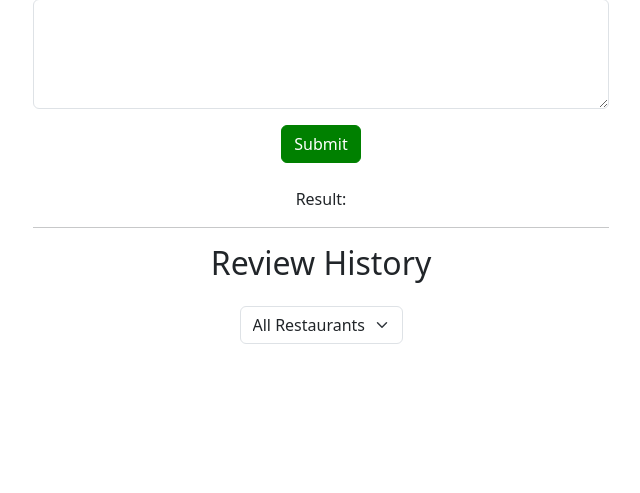
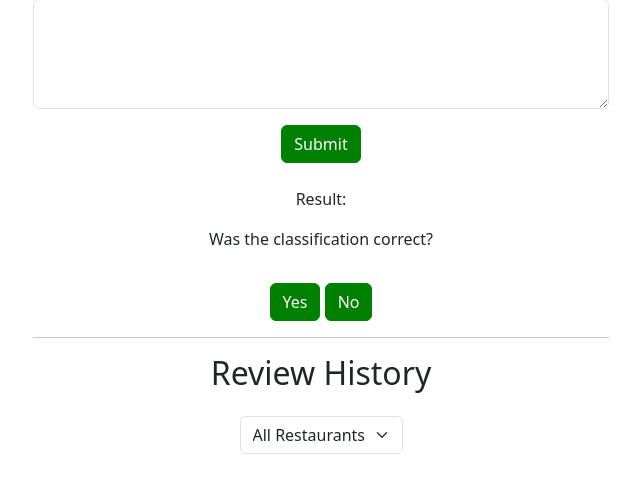
Before and after one commit to remla23-team09/app, a Flask app: page / in a window 1280 px wide. Shown: the part 239-732 px from the top of the page, without its empty margins (319-959 px from the left). Run offline with Flask 2, Linux system fonts and the light colour scheme.

Commit message:
Implemented classification accuracy metric

```diff
--- a/app.py
+++ b/app.py
@@ -1,23 +1,21 @@
-from flask import Flask, render_template, request, jsonify
+from flask import Flask, render_template, request, jsonify, Response
 import os
 import requests
 from test_package_15551 import cookie2dict
-from prometheus_client import Counter, Gauge, Histogram, Summary, make_wsgi_app
+from prometheus_client import Counter, make_wsgi_app
 from werkzeug.middleware.dispatcher import DispatcherMiddleware
 
 app = Flask(__name__)
 
 MODEL_SERVICE_URL = os.environ.get("MODEL_HOST", "http://localhost:8081")
 APP_VERSION = os.environ.get("APP_VERSION", "0.0.0.0")
-#MODEL_SERVICE_URL = "http://localhost:8081"
 
 history = []
 
 button_counter = Counter("button_counter", "Count the number of button presses.")
 invalid_input_counter = Counter("invalid_input_counter", "Count the number of invalid user inputs.")
-# time_individual = Gauge("gauge_time", "Count the duration for different steps.", ["step"])
-# size_of_input = Histogram("histogram_size_of_input", "The number of characters in the input.", buckets=[0, 5, 10, 15, 20, 25, 50, 75, 100])
-# time_summary = Summary("summary_time", "Summarizing duration for different steps", ["step"])
+correct_predictions = Counter("correct_predictions", "Count the number of correct predictions.")
+wrong_predictions = Counter("wrong_predictions", "Count the number of wrong predictions.")
 
 app.wsgi_app = DispatcherMiddleware(app.wsgi_app, {
     '/metrics': make_wsgi_app()
@@ -62,5 +60,17 @@ def analyze():
 
     return jsonify({"sentiment": sentiment})
 
+@app.route("/evaluate/correct", methods=["POST"])
+def correct():
+    global correct_predictions
+    correct_predictions.inc()
+    return Response()
+
+@app.route("/evaluate/wrong", methods=["POST"])
+def wrong():
+    global wrong_predictions
+    wrong_predictions.inc()
+    return Response()
+
 if __name__ == "__main__":
     app.run(host="0.0.0.0", port=8080, debug=True)
--- a/static/scripts.js
+++ b/static/scripts.js
@@ -65,6 +65,7 @@ function analyze() {
     }
 
     $.post("/analyze", {review: review, restaurant: restaurant}, function (data) {
+        enableFeedbackButtons();
         $("#result").text(data.sentiment > 0 ? "😊" : "☹️");
 
         // Add the new review to the history
@@ -87,6 +88,10 @@ function analyze() {
         $("#review").val("");
         $("#restaurant").val("");
         displaySentimentCount();  // update sentiment count after adding a review
+
+        // Show the classification-related elements
+        $("#classification-container").show();
+
     }).fail(function () {
         $("#result").text("Error");
     });
@@ -157,6 +162,16 @@ function filterReviews() {
     saveHistory();  // save the state of the page after filtering
 }
 
+function disableFeedbackButtons() {
+    $("#correct").prop("disabled", true);
+    $("#wrong").prop("disabled", true);
+}
+
+function enableFeedbackButtons() {
+    $("#correct").prop("disabled", false);
+    $("#wrong").prop("disabled", false);
+}
+
 $(document).ready(function () {
     loadHistory();  // Load the history from localStorage when the page loads
     $("#submit").on("click", analyze);
@@ -164,4 +179,12 @@ $(document).ready(function () {
         filterReviews();
         displaySentimentCount();
     });
+    $("#correct").click(function () {
+        $.post("/evaluate/correct", {});
+        disableFeedbackButtons();
+    });
+    $("#wrong").click(function () {
+        $.post("/evaluate/wrong", {});
+        disableFeedbackButtons();
+    });
 });
--- a/templates/index.html
+++ b/templates/index.html
@@ -24,6 +24,9 @@
         </div>
         <div class="text-center mt-4">
             <p>Result: <span id="result"></span></p>
+            <p>Was the classification correct?</p>
+            <button id="correct" class="btn btn-primary mt-3">Yes</button>
+            <button id="wrong" class="btn btn-primary mt-3">No</button>
         </div>
         <hr>
         <h2 class="text-center mb-4">Review History</h2>
```
